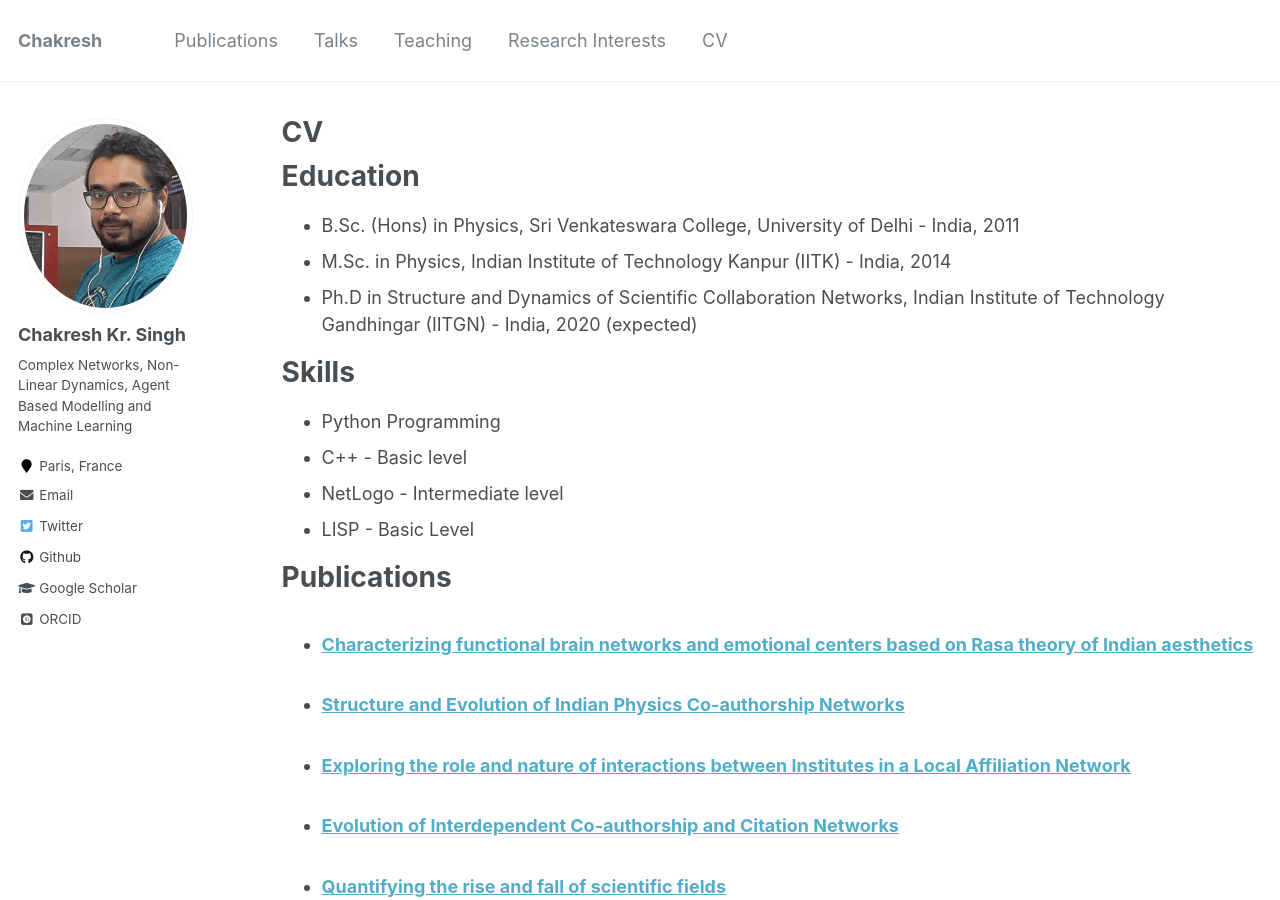
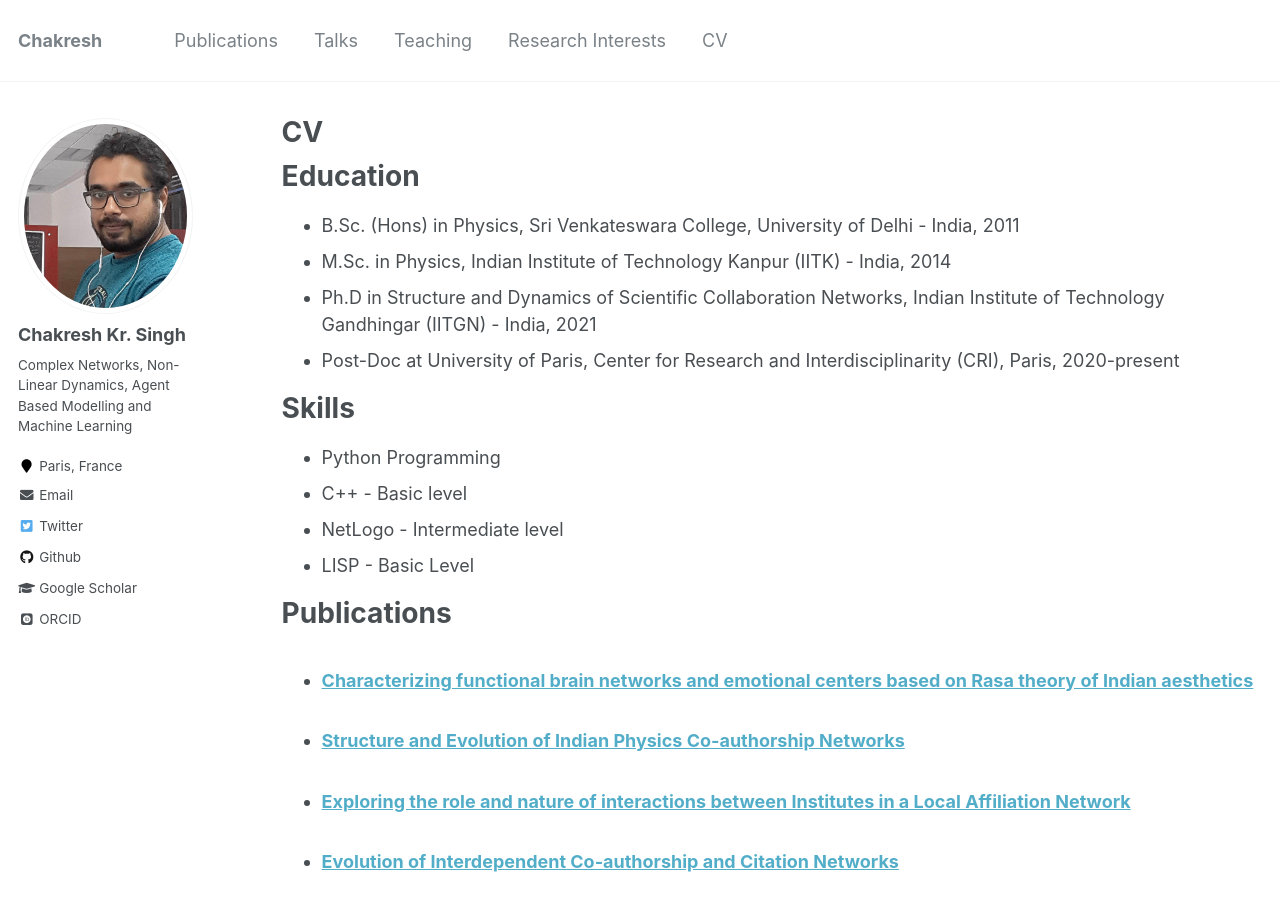
Before and after one commit to ChakreshIITGN/ChakreshIITGN.github.io, a Jekyll site: the page built from _pages/cv.md, in a window 1280 px wide and 900 px high. Built offline with Jekyll 4.4.1, drawn with Linux system fonts in a browser that asks for light colours; some web fonts are replaced.

Commit message:
Update cv.md

```diff
--- a/_pages/cv.md
+++ b/_pages/cv.md
@@ -13,7 +13,8 @@ Education
 ======
 * B.Sc. (Hons) in Physics, Sri Venkateswara College, University of Delhi - India, 2011
 * M.Sc. in Physics, Indian Institute of Technology Kanpur (IITK) - India, 2014
-* Ph.D in Structure and Dynamics of Scientific Collaboration Networks, Indian Institute of Technology Gandhingar (IITGN) - India, 2020 (expected)
+* Ph.D in Structure and Dynamics of Scientific Collaboration Networks, Indian Institute of Technology Gandhingar (IITGN) - India, 2021
+* Post-Doc at University of Paris, Center for Research and Interdisciplinarity (CRI), Paris, 2020-present
 
 Skills
 ======
```
